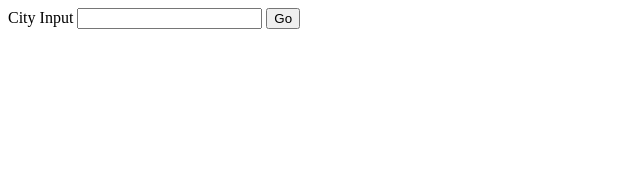
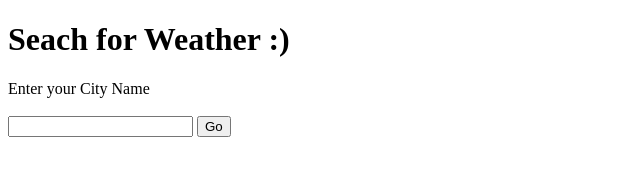
Before and after one commit to thisisankit01/weatherAPI, a website: page index.html in a window 1280 px wide. Shown: the whole page, without its empty margins (0-640 px from the left). Drawn offline with Linux system fonts and the light colour scheme.

Commit message:
made some changes in html file

```diff
--- a/index.html
+++ b/index.html
@@ -7,8 +7,11 @@
   <title>Weather App</title>
 </head>
 <body>
+  <h1>Seach for Weather :)</h1>
   <form action="/" method="post">
-    <label for="cityInput">City Input</label>
+    <label for="cityInput"><bold>Enter your City Name</bold></label>
+    <br>
+    <br>
     <input type="text" id="cityInput" name="cityName">
     <button type="submit" name="submit">Go</button>
   </form>
--- a/index.js
+++ b/index.js
@@ -9,7 +9,6 @@ const app = express();
 const port = 3000;
 
 app.use(bodyParser.urlencoded({extended:true}));
-
 app.get('/',(req,res)=>{
  res.sendFile(__dirname+'/index.html')
 });
```
